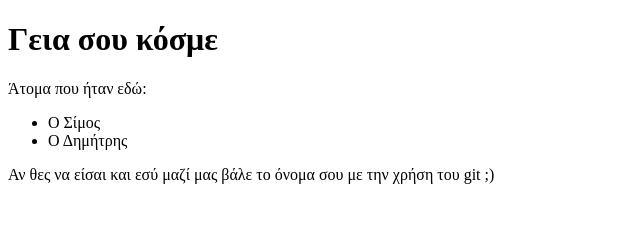
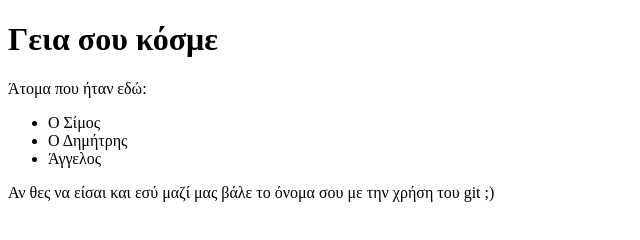
Before and after one commit to gdg-athens/helloworld-html, a plain HTML site: page index.html in a window 1280 px wide. Shown: the whole page, without its empty margins (0-640 px from the left). Drawn offline with Linux system fonts and the light colour scheme.

Commit message:
Update index.html
I just add my name!

```diff
--- a/index.html
+++ b/index.html
@@ -12,6 +12,7 @@
 			<ul>
 				<li>Ο Σίμος</li>
 				<li>Ο Δημήτρης</li>
+				<li> Άγγελος</li>
 			</ul>
 		</p>
 
```
